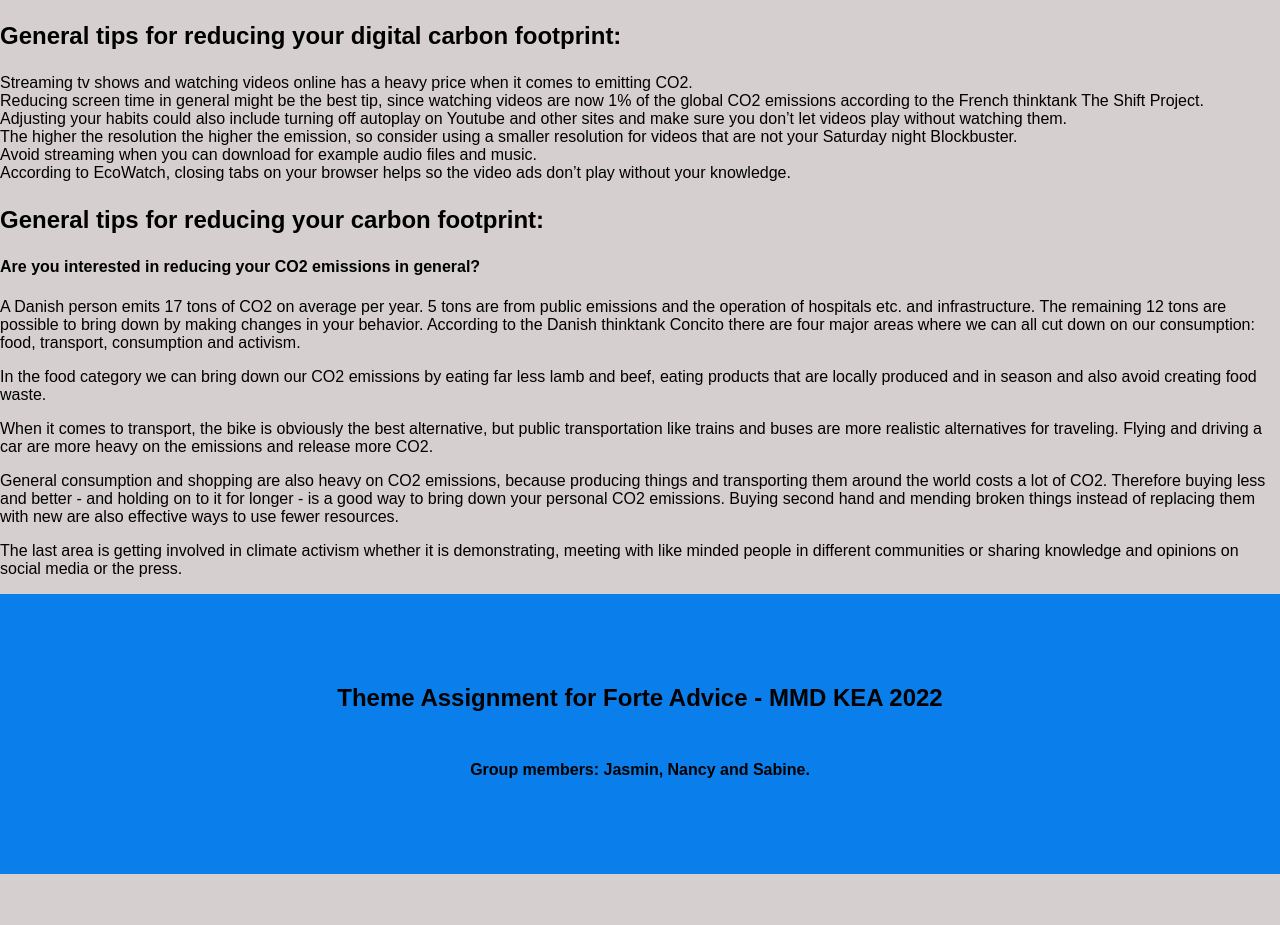
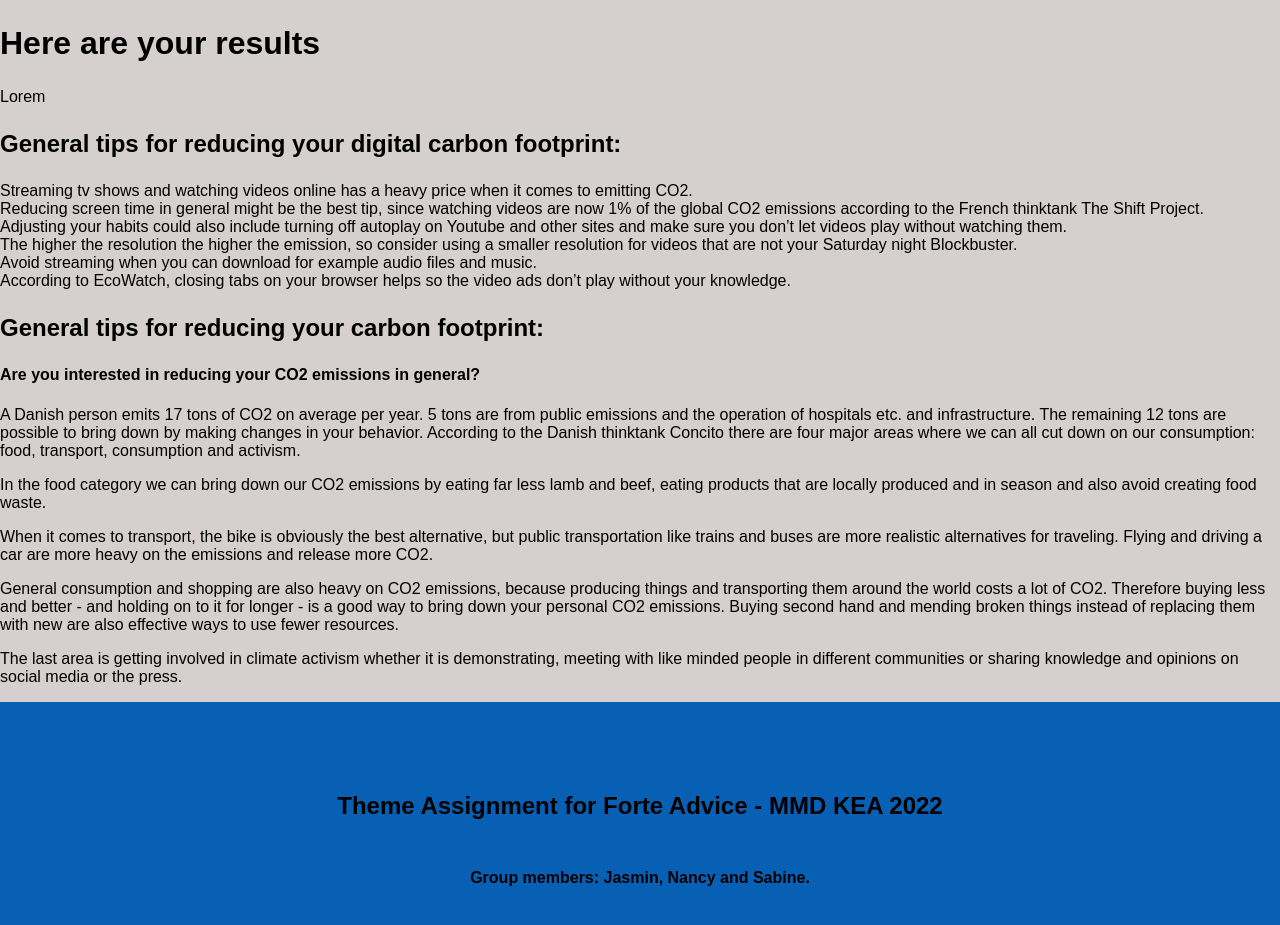
Before and after one commit to Yase0236/advice, a React (Vite) app: page / in a window 1280 px wide. Shown: the part 625-1550 px from the top of the page. Before the commit the page ends 1499 px from the top, so only its background shows below. Built offline with nearby package versions, Linux system fonts and the light colour scheme.

Commit message:
adding another jsx file

```diff
--- a/components/Results.jsx
+++ b/components/Results.jsx
@@ -3,41 +3,8 @@ import React from "react";
 export default function Results() {
   return (
     <>
-      <div>
-        <h3>General tips for reducing your digital carbon footprint:</h3>
-
-        <p>
-          Streaming tv shows and watching videos online has a heavy price when it comes to emitting CO2.
-          <br />
-          Reducing screen time in general might be the best tip, since watching videos are now 1% of the global CO2 emissions according to the French thinktank The Shift Project.
-          <br />
-          Adjusting your habits could also include turning off autoplay on Youtube and other sites and make sure you don’t let videos play without watching them.
-          <br />
-          The higher the resolution the higher the emission, so consider using a smaller resolution for videos that are not your Saturday night Blockbuster.
-          <br />
-          Avoid streaming when you can download for example audio files and music.
-          <br />
-          According to EcoWatch, closing tabs on your browser helps so the video ads don’t play without your knowledge.
-        </p>
-      </div>
-      <div>
-        <h3>General tips for reducing your carbon footprint: </h3>
-        <h4>Are you interested in reducing your CO2 emissions in general?</h4>
-        <p>
-          A Danish person emits 17 tons of CO2 on average per year. 5 tons are from public emissions and the operation of hospitals etc. and infrastructure. The remaining 12 tons are possible to bring down by making changes in your behavior.
-          According to the Danish thinktank Concito there are four major areas where we can all cut down on our consumption: food, transport, consumption and activism.
-        </p>
-        <p>In the food category we can bring down our CO2 emissions by eating far less lamb and beef, eating products that are locally produced and in season and also avoid creating food waste.</p>
-        <p>
-          When it comes to transport, the bike is obviously the best alternative, but public transportation like trains and buses are more realistic alternatives for traveling. Flying and driving a car are more heavy on the emissions and release more
-          CO2.
-        </p>
-        <p>
-          General consumption and shopping are also heavy on CO2 emissions, because producing things and transporting them around the world costs a lot of CO2. Therefore buying less and better - and holding on to it for longer - is a good way to
-          bring down your personal CO2 emissions. Buying second hand and mending broken things instead of replacing them with new are also effective ways to use fewer resources.
-        </p>
-        <p>The last area is getting involved in climate activism whether it is demonstrating, meeting with like minded people in different communities or sharing knowledge and opinions on social media or the press. </p>
-      </div>
+      <h2>Here are your results</h2>
+      <p>Lorem</p>
     </>
   );
 }
--- /dev/null
+++ b/components/Tips.jsx
@@ -0,0 +1,45 @@
+import React from "react";
+
+function Tips() {
+  return (
+    <>
+      <div>
+        <h3>General tips for reducing your digital carbon footprint:</h3>
+
+        <p>
+          Streaming tv shows and watching videos online has a heavy price when it comes to emitting CO2.
+          <br />
+          Reducing screen time in general might be the best tip, since watching videos are now 1% of the global CO2 emissions according to the French thinktank The Shift Project.
+          <br />
+          Adjusting your habits could also include turning off autoplay on Youtube and other sites and make sure you don’t let videos play without watching them.
+          <br />
+          The higher the resolution the higher the emission, so consider using a smaller resolution for videos that are not your Saturday night Blockbuster.
+          <br />
+          Avoid streaming when you can download for example audio files and music.
+          <br />
+          According to EcoWatch, closing tabs on your browser helps so the video ads don’t play without your knowledge.
+        </p>
+      </div>
+      <div>
+        <h3>General tips for reducing your carbon footprint: </h3>
+        <h4>Are you interested in reducing your CO2 emissions in general?</h4>
+        <p>
+          A Danish person emits 17 tons of CO2 on average per year. 5 tons are from public emissions and the operation of hospitals etc. and infrastructure. The remaining 12 tons are possible to bring down by making changes in your behavior.
+          According to the Danish thinktank Concito there are four major areas where we can all cut down on our consumption: food, transport, consumption and activism.
+        </p>
+        <p>In the food category we can bring down our CO2 emissions by eating far less lamb and beef, eating products that are locally produced and in season and also avoid creating food waste.</p>
+        <p>
+          When it comes to transport, the bike is obviously the best alternative, but public transportation like trains and buses are more realistic alternatives for traveling. Flying and driving a car are more heavy on the emissions and release more
+          CO2.
+        </p>
+        <p>
+          General consumption and shopping are also heavy on CO2 emissions, because producing things and transporting them around the world costs a lot of CO2. Therefore buying less and better - and holding on to it for longer - is a good way to
+          bring down your personal CO2 emissions. Buying second hand and mending broken things instead of replacing them with new are also effective ways to use fewer resources.
+        </p>
+        <p>The last area is getting involved in climate activism whether it is demonstrating, meeting with like minded people in different communities or sharing knowledge and opinions on social media or the press. </p>
+      </div>
+    </>
+  );
+}
+
+export default Tips;
--- a/src/App.jsx
+++ b/src/App.jsx
@@ -3,6 +3,7 @@ import Introduction from "../components/Introduction";
 import Calculate from "../components/Calculate";
 import Footer from "../components/Footer";
 import Results from "../components/Results";
+import Tips from "../components/Tips";
 
 function App() {
   return (
@@ -11,6 +12,7 @@ function App() {
       <Introduction />
       <Calculate />
       <Results />
+      <Tips />
       <Footer />
     </div>
   );
--- a/src/index.css
+++ b/src/index.css
@@ -79,8 +79,7 @@ a {
 
 /*************footer styling*********************/
 .footer_styling {
-  /* not the right color */
-  background-color: #0a7feb;
+  background-color: var(--main-color);
   padding: 3rem;
   color: white;
   text-align: center;
```
